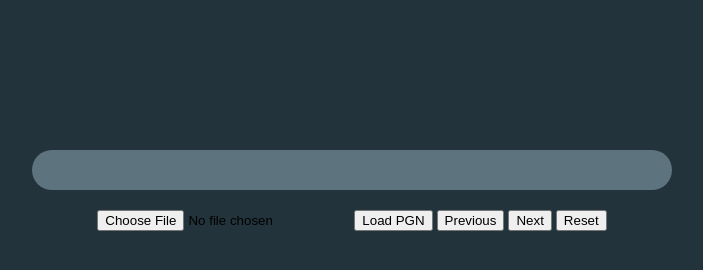
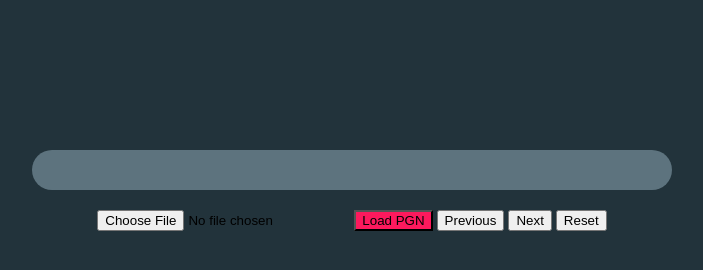
Before and after one commit to FinalBoolean/4o4ChessBotDetector, a website built with Vite: page website/index.html in a window 1280 px wide. Shown: the whole page, without its empty margins (288-991 px from the left). Built offline with nearby package versions, Linux system fonts and the light colour scheme; files whose address does not match are found by name.

Commit message:
stylesheet commit test

```diff
--- a/website/css/style.css
+++ b/website/css/style.css
@@ -7,3 +7,6 @@ body {
     padding: 20px;
 
 }
+#loadBtn{
+    background-color: rgb(253, 25, 93);
+}
```
